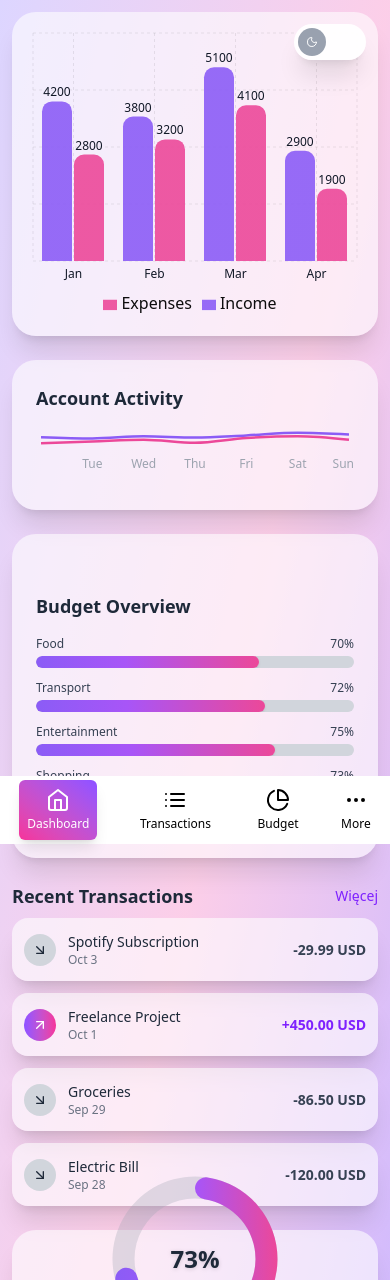
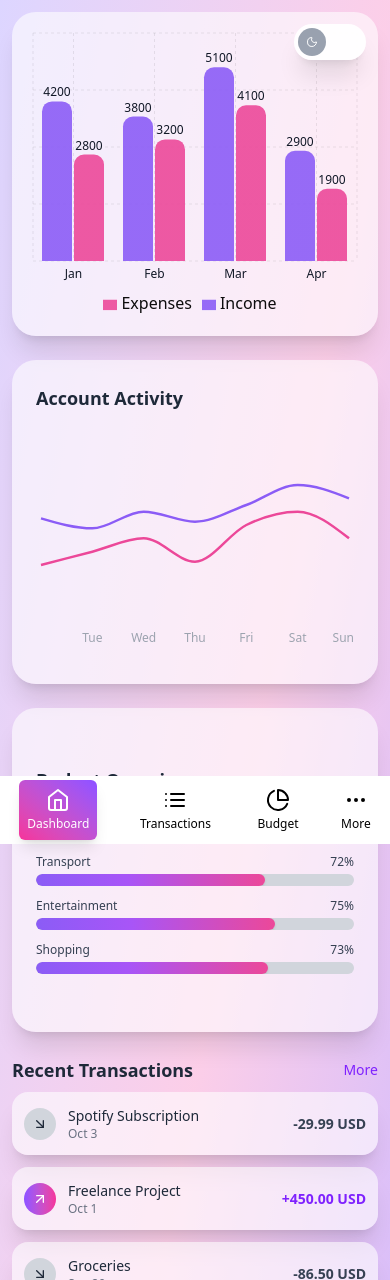
Before and after one commit to MilaKropeczka/Dashboard---, a Next.js app: page /dashboard in a window 390 px wide. Shown: the top 1280 px of the page. Built offline with nearby package versions, Linux system fonts and the light colour scheme.

Commit message:
fix: style mobile HomePage

```diff
--- a/src/app/dashboard/page.tsx
+++ b/src/app/dashboard/page.tsx
@@ -25,11 +25,11 @@ const data = [
 
 export default function Home() {
 	return (
-		<div className='grid gap-6 w-full h-full grid-cols-1 sm:grid-cols-2 lg:grid-cols-4 auto-rows-[150px] p-3'>
+		<div className='pb-22 sm:pb-0 grid gap-6 w-full h-full grid-cols-1 sm:grid-cols-2 lg:grid-cols-4 auto-rows-[150px] p-3'>
 			<div className='bg-white/60 dark:bg-gray-700/95 shadow-xl rounded-3xl sm:col-span-2 row-span-2 flex items-center justify-center p-4'>
 				<Chart data={data} />
 			</div>
-			<div className='bg-white/60 dark:bg-gray-700/95 shadow-xl dark:shadow-xl/20 rounded-3xl sm:row-span-2'>
+			<div className='bg-white/60 dark:bg-gray-700/95 shadow-xl dark:shadow-xl/20 rounded-3xl row-span-2'>
 				<AccountActivity />
 			</div>
 			<div className='bg-white/60 dark:bg-gray-700/95 shadow-xl dark:shadow-xl/20 rounded-3xl row-span-2'>
@@ -38,7 +38,7 @@ export default function Home() {
 			<div className='rounded-3xl sm:col-span-2 row-span-2'>
 				<RecentTransactions />
 			</div>
-			<div className='bg-white/60 dark:bg-gray-700/95 shadow-xl dark:shadow-xl/20 rounded-3xl sm:row-span-2'>
+			<div className='bg-white/60 dark:bg-gray-700/95 shadow-xl dark:shadow-xl/20 rounded-3xl row-span-2'>
 				<SavingGoal />
 			</div>
 			<div className='bg-white/60 dark:bg-gray-700/95 shadow-xl dark:shadow-xl/20 rounded-3xl'>
--- a/src/components/RecentTransactions.tsx
+++ b/src/components/RecentTransactions.tsx
@@ -44,7 +44,7 @@ export default function RecentTransactions() {
 				<Link
 					href='#'
 					className='text-sm text-violet-600 dark:text-pink-400 hover:underline'>
-					Więcej
+					More
 				</Link>
 			</div>
 
```
